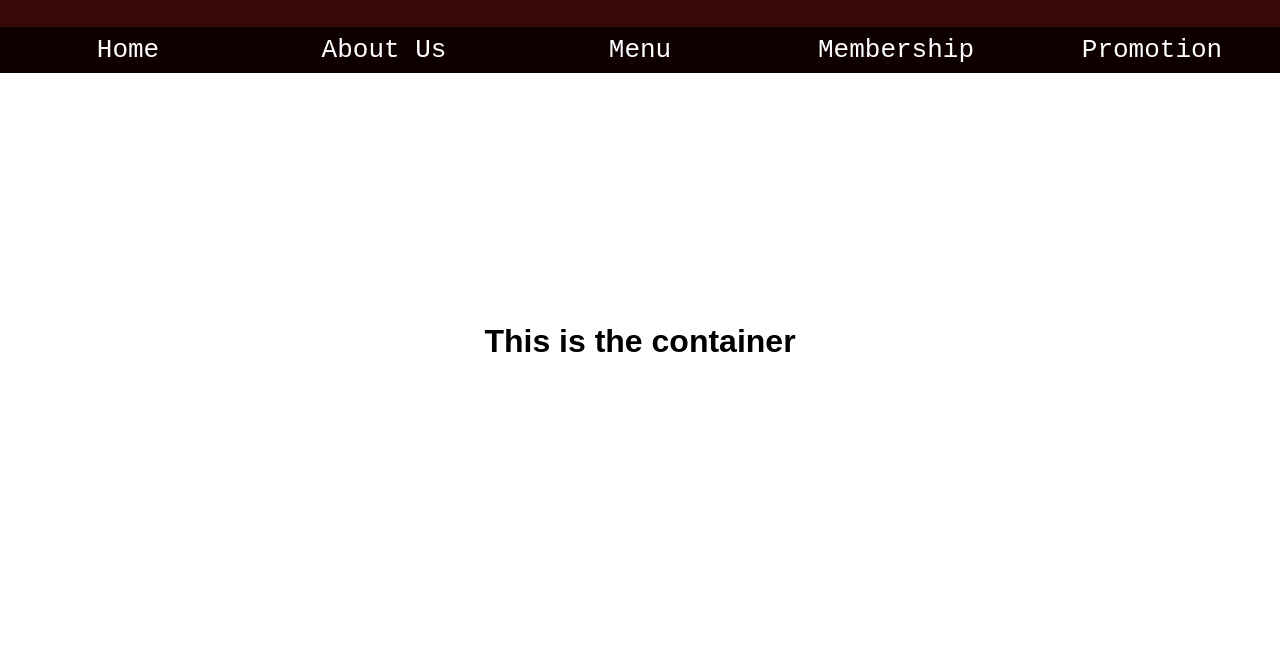
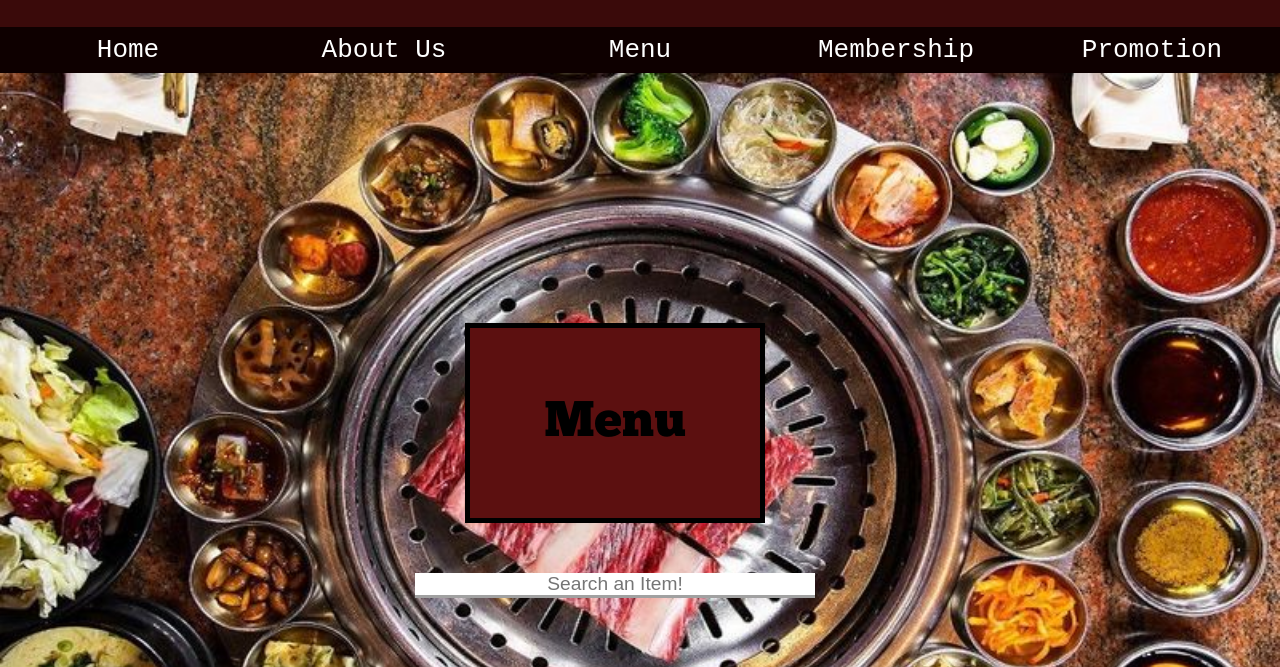
Before and after one commit to jason6356/koreancusinewebsite, a plain HTML site: page index.html in a window 1280 px wide. Shown: the part 133-800 px from the top of the page. Drawn offline with Linux system fonts and the light colour scheme.

Commit message:
Second Meeting Result
second meeting done

```diff
--- a/css/footer.css
+++ b/css/footer.css
@@ -7,7 +7,6 @@
 
 .footer {
 
-    margin-top : 150px;
     width: 100%;
     padding : 100px 15%;
     background: #333;
--- a/css/header.css
+++ b/css/header.css
@@ -45,10 +45,9 @@ img#logo {
     color: white;
 }
 
-/*  Container  Part */
-.container {
-    width: 100%;
-    height: 400px;
+/*  Responsive Code */
+@media only screen and (max-width: 768px){
+    .nav > ul > li > a {
+        font-size: 1em;
+    }
 }
-
-/* Footer Part */
--- /dev/null
+++ b/css/index.css
@@ -0,0 +1,66 @@
+@font-face {
+    font-family: myFirstFont;
+    src: url(../font/ChunkFive-Regular.otf);
+    font-weight: bold;
+}
+
+
+.container {
+    width: 100%;
+    height: 400px;
+    display:flex;
+    justify-content: center;
+    padding: 250px 0;
+    background-image: url(../assets/food.jpg);
+    background-repeat: no-repeat;
+    background-position: center;
+    background-size : cover;
+    height: 100%;
+}
+
+.menu {
+    text-align: center;
+}
+
+.menuBtn {
+
+    display: block;
+    font-size: 50px;
+    font-family: myFirstFont;
+    width: 300px;
+    height: 200px;
+    border: 5px solid black;
+    vertical-align: middle;
+    padding: 60px 0;
+    background-color: rgb(92, 16, 16);
+    transition: 0.5s;
+}
+
+.menuBtn:hover{
+    transform: scale(1.5);
+    transition: 0.5s;
+}
+
+.searchBar {
+    margin-top: 50px ;
+}
+
+#searchDishField {
+    position: relative;
+    display: block;
+    background: white;
+    margin-left: -50px;
+    width: 400px;
+    color: black;
+    font-size: 1.5vw;
+    border: none;
+    text-align: center;
+    border-bottom: 0.3vw solid rgba(69,69,69,0.5);
+}
+
+#searchDishField:focus {
+    outline: none;
+    border-bottom: 0.3vw solid rgba(255, 255, 255, 0.8);
+    transition: 0.3s;
+    box-shadow: rgba(69, 69, 69, 0.4) 0px 0px 20px;
+}
--- a/index.html
+++ b/index.html
@@ -5,6 +5,8 @@
     <meta name="viewport" content="width=device-width, initial-scale=1.0">
     <link rel="stylesheet" href="css/header.css">
     <link rel="stylesheet" href="css/footer.css">
+    <link rel="stylesheet" href="css/index.css">
+    <script type="text/javascript" src="js/index.js" defer></script>
     <title>Daebak Korean BBQ</title>
 </head>
 <body>
@@ -31,8 +33,13 @@
 
     </div>
 
-    <div class="container" style="display:flex; justify-content: center; padding: 250px 0">
-        <h1>This is the container</h1>
+    <div class="container">
+        <div class="menu">
+            <div class="menuBtn"> Menu</div>
+            <div class="searchBar">
+                <input type="text" placeholder="Search an Item!" id="searchDishField">
+            </div>
+        </div>
     </div>
 
     <div class="footer">
--- /dev/null
+++ b/js/index.js
@@ -0,0 +1,24 @@
+//This script will run after the document is fully laoded
+
+document.addEventListener('DOMContentLoaded', function() {
+
+    //Display error message for the search bar not being implemented yet
+    console.log('hello world');
+    searchBarError();
+
+});
+
+
+//Display error message for the search bar not being implemented yet
+function searchBarError(){
+
+    var searchBar = document.querySelector('#searchDishField');
+
+    searchBar.addEventListener('keyup', function onEvent(e){
+
+        if(e.keyCode == 13)
+            alert('The search feature is currently not implemented yet.!');
+
+    })
+
+}
```
Also changed, not shown: assets/food.jpg (added), font/Chunk Five Print.otf (added), font/ChunkFive-Regular.otf (added).
